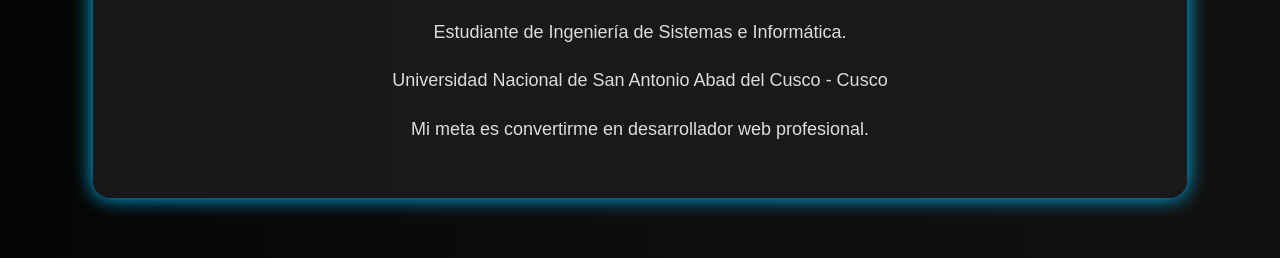
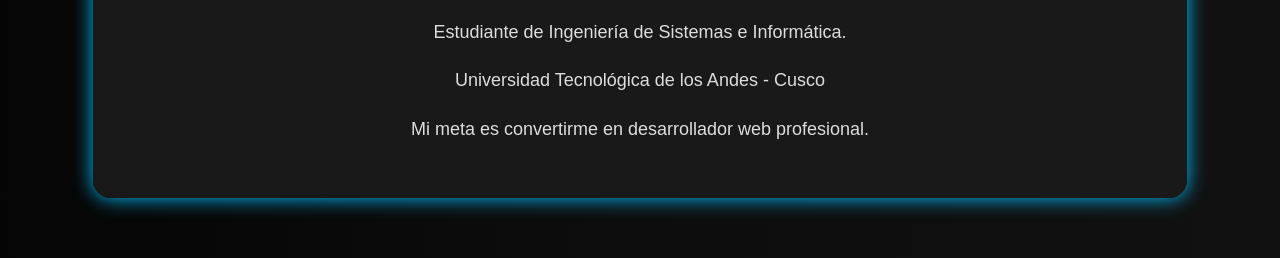
Before and after one commit to raulsoteloleon-bit/pagina-raul, a plain HTML site: page index.html in a window 1280 px wide. Shown: the part 344-602 px from the top of the page. Drawn offline with Linux system fonts and the light colour scheme.

Commit message:
Update index.html

```diff
--- a/index.html
+++ b/index.html
@@ -23,7 +23,7 @@
 <h1>Bienvenido a mi Página Web</h1>
 <h2>Raúl Sotelo León</h2>
 <p>Estudiante de Ingeniería de Sistemas e Informática.</p>
-<p>Universidad Nacional de San Antonio Abad del Cusco - Cusco</p>
+<p>Universidad Tecnológica de los Andes - Cusco</p>
 <p>Mi meta es convertirme en desarrollador web profesional.</p>
 </section>
 
```
